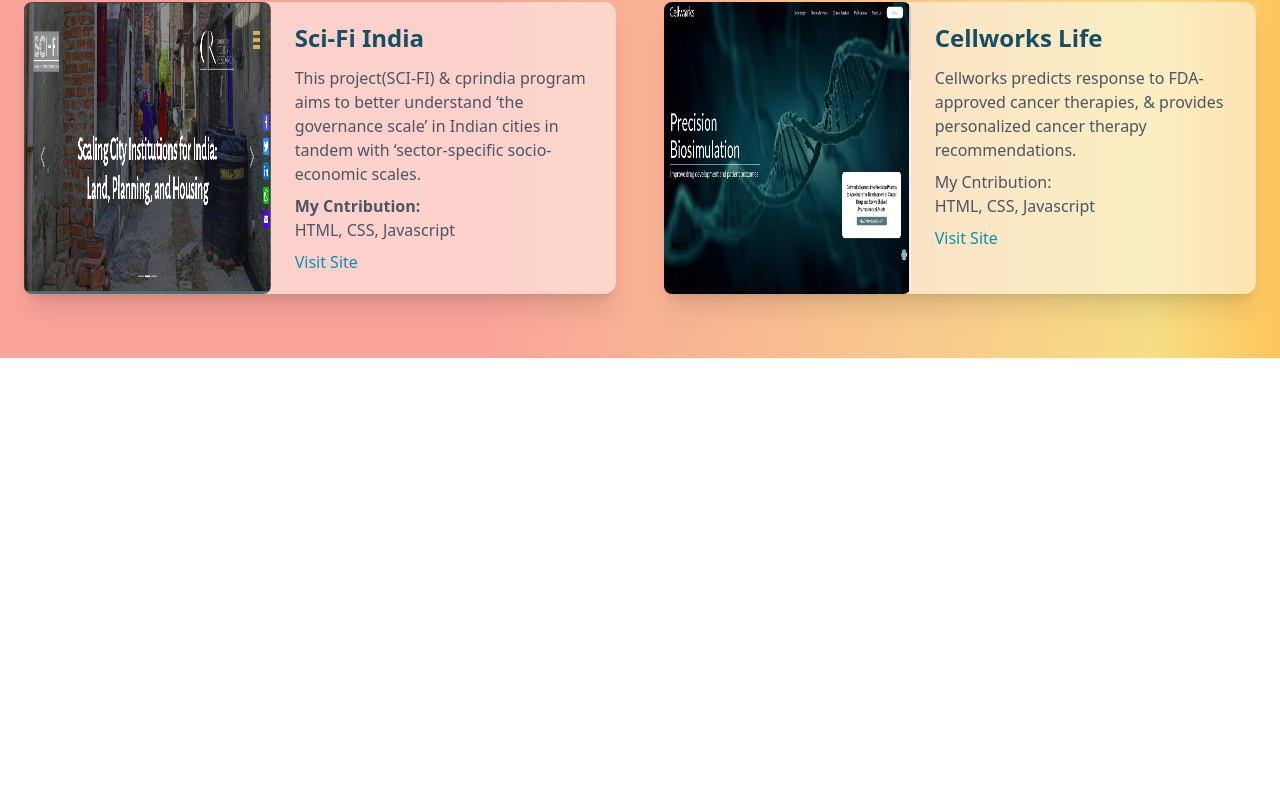
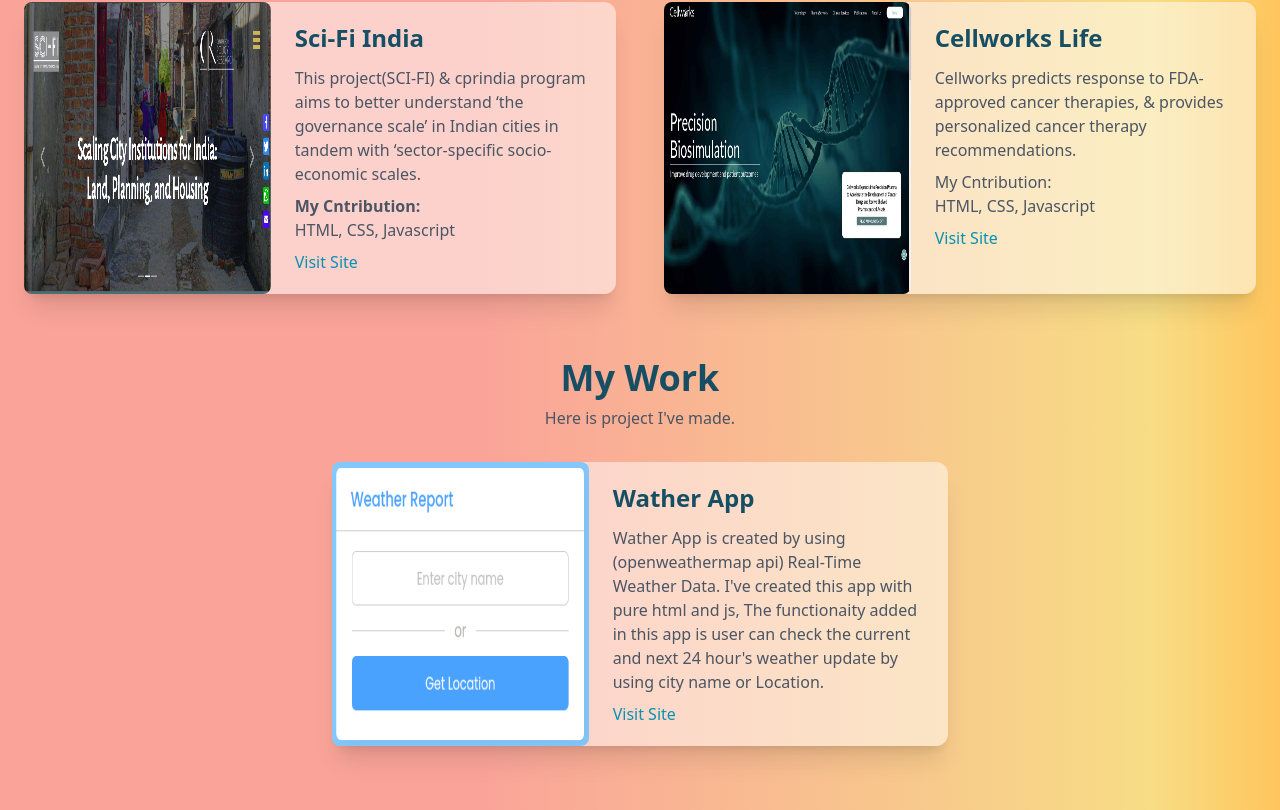
Before and after one commit to Abhay2811/portfolio, a React (Create React App) app: page /projects in a window 1280 px wide. Shown: the part 586-1396 px from the top of the page. Before the commit the page ends 944 px from the top, so only its background shows below. Built offline with nearby package versions, Linux system fonts and the light colour scheme.

Commit message:
Adding new project detail in project page

```diff
--- a/src/components/Home.js
+++ b/src/components/Home.js
@@ -15,9 +15,9 @@ function Home() {
 				<div class="pt-4">
 					<p class="text-2xl md:text-3xl">Find Me On</p>
 					<ul class="flex pt-3">
-							<li class=""><Link to="https://www.linkedin.com/in/abhay-sharma-77a756260/" class="text-4xl hover:text-white"><FaLinkedin /></Link></li>
-							<li><Link to="https://github.com/Abhay2811" class="text-4xl hover:text-white"><FaGithub /></Link></li>
-							<li><Link to="https://www.instagram.com/_abhaysharma__/" class="text-4xl hover:text-white"><FaInstagram /></Link></li>
+						<li class=""><Link to="https://www.linkedin.com/in/abhay-sharma-77a756260/" target="_blank" rel="noreferrer" class="text-4xl hover:text-white"><FaLinkedin /></Link></li>
+						<li><Link to="https://github.com/Abhay2811" target="_blank" rel="noreferrer" class="text-4xl hover:text-white"><FaGithub /></Link></li>
+						<li><Link to="https://www.instagram.com/_abhaysharma__/" target="_blank" rel="noreferrer" class="text-4xl hover:text-white"><FaInstagram /></Link></li>
 					</ul>
 				</div>
 			</div>
--- a/src/components/Projects.js
+++ b/src/components/Projects.js
@@ -4,6 +4,7 @@ import account from "../images/account.png";
 import cinqio from "../images/cinqio.png";
 import scifi from "../images/scifi.png";
 import cellwork from "../images/cellwork.jpg";
+import weather from "../images/weather.png";
 
 function Projects() {
 	return (
@@ -26,7 +27,7 @@ function Projects() {
           				<p class="text-gray-600 pt-2">My Cntribution:</p>
           				<p class="text-gray-600">HTML, CSS, Javascript</p>
             			</div>
-              			<a href="https://accountabilityindia.in/" class="block w-max text-cyan-600">Visit Site</a>
+            			<a href="https://accountabilityindia.in/" target="_blank" rel="noreferrer" class="block w-max text-cyan-600">Visit Site</a>
           		</div>
         		</div>
      		</div>
@@ -43,7 +44,7 @@ function Projects() {
           				<p class="text-gray-600 pt-2">My Cntribution:</p>
           				<p class="text-gray-600">HTML, CSS, Javascript</p>
             			</div>
-              			<a href="http://dev-cinqo.gailabs.com/" class="block w-max text-cyan-600">Visit Site</a>
+            			<a href="http://dev-cinqo.gailabs.com/" target="_blank" rel="noreferrer" class="block w-max text-cyan-600">Visit Site</a>
           		</div>
         		</div>
      		</div>
@@ -59,7 +60,7 @@ function Projects() {
             			    <p class=" pt-2 font-bold">My Cntribution:</p>
           				<p class="text-gray-600">HTML, CSS, Javascript</p>
             			</div>
-              			<a href="https://scifi.cprindia.org/" class="block w-max text-cyan-600">Visit Site</a>
+            			<a href="https://scifi.cprindia.org/" target="_blank" rel="noreferrer" class="block w-max text-cyan-600">Visit Site</a>
           		</div>
         		</div>
      		</div>
@@ -75,7 +76,31 @@ function Projects() {
             			    <p class="text-gray-600 pt-2">My Cntribution:</p>
           				<p class="text-gray-600">HTML, CSS, Javascript</p>
             			</div>
-              			<a href="https://cellworks.life/" class="block w-max text-cyan-600">Visit Site</a>
+            			<a href="https://cellworks.life/" target="_blank" rel="noreferrer" class="block w-max text-cyan-600">Visit Site</a>
+          		</div>
+        		</div>
+     		</div>
+		</div>
+
+		<div class=" pt-16 pb-8 text-center">
+		<h2 class="text-2xl text-cyan-900 font-bold md:text-4xl">My Work</h2>
+		<p class="lg:w-6/12 lg:mx-auto pt-2">Here is project I've made.</p>
+		</div>
+
+		<div class="lg:w-6/12 m-auto">
+      	<div class=" rounded-xl group sm:flex space-x-6 bg-white bg-opacity-50 shadow-xl hover:rounded-2xl">
+        		<img src={weather} alt="art cover" loading="lazy" class="h-auto w-full sm:w-5/12  rounded-lg" />
+        		<div class="sm:w-7/12 pl-0 p-5">
+          		<div class="space-y-2">
+            			<div class="">
+              			<h4 class="text-2xl font-semibold text-cyan-900">Wather App</h4>
+              			<p class="text-gray-600 pt-3">Wather App is created by using (openweathermap api) Real-Time Weather Data.
+              			I've created this app with pure html and js,
+              			The functionaity added in this app is user can
+              			check the current and next 24 hour's weather update by using city name or Location.</p>
+
+            			</div>
+            			<a href="https://weather-status-app.netlify.app/" target="_blank" rel="noreferrer" class="block w-max text-cyan-600">Visit Site</a>
           		</div>
         		</div>
      		</div>
```
Also changed, not shown: src/images/weather.png (added). Lines whose indentation alone changed are shown as unchanged.
